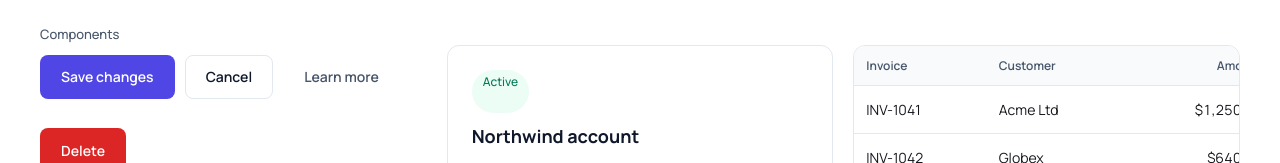
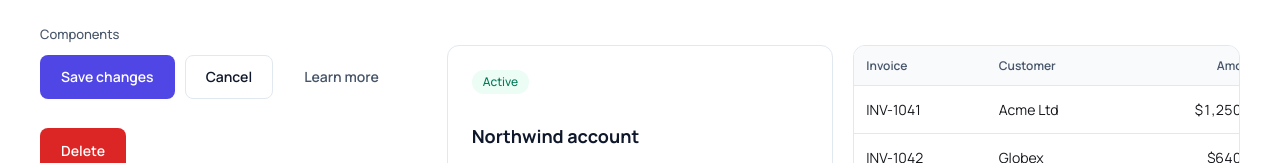
Before and after one commit to Balck0Hat/desys, a website: page preview/index.html in a window 1280 px wide. Shown: the part 768-931 px from the top of the page. Drawn offline with Linux system fonts and the light colour scheme.

Commit message:
Fix badge sizing in preview cards
Co-Authored-By: Claude Fable 5.1 <noreply@anthropic.com>

```diff
--- a/preview/index.html
+++ b/preview/index.html
@@ -485,7 +485,7 @@ body::before { content: ""; position: fixed; inset: 0 0 auto; height: env(safe-a
 .card { background: var(--surface-elevated); border: 1px solid var(--edge); border-radius: var(--r-lg); padding: 24px; display: grid; gap: 10px; }
 .card h3 { font-size: 18px; }
 .card p { color: var(--fg-secondary); font-size: 14px; }
-.badge { display: inline-block; font-size: 12px; font-weight: 500; padding: 2px 10px; border-radius: var(--r-full); background: var(--ok-50); color: var(--ok-700); border: 1px solid transparent; width: max-content; }
+.badge { display: inline-block; font-size: 12px; line-height: 18px; font-weight: 500; padding: 2px 10px; border-radius: var(--r-full); background: var(--ok-50); color: var(--ok-700); border: 1px solid transparent; width: max-content; justify-self: start; align-self: start; }
 .kpi .label { font-size: 14px; color: var(--fg-secondary); }
 .kpi .value { font-size: 30px; font-weight: 700; font-variant-numeric: tabular-nums; line-height: 1.1; }
 .kpi .delta { font-size: 13px; color: var(--ok-700); font-weight: 500; }
```
Also changed, not shown: preview/template.html (+1 -1 lines).
